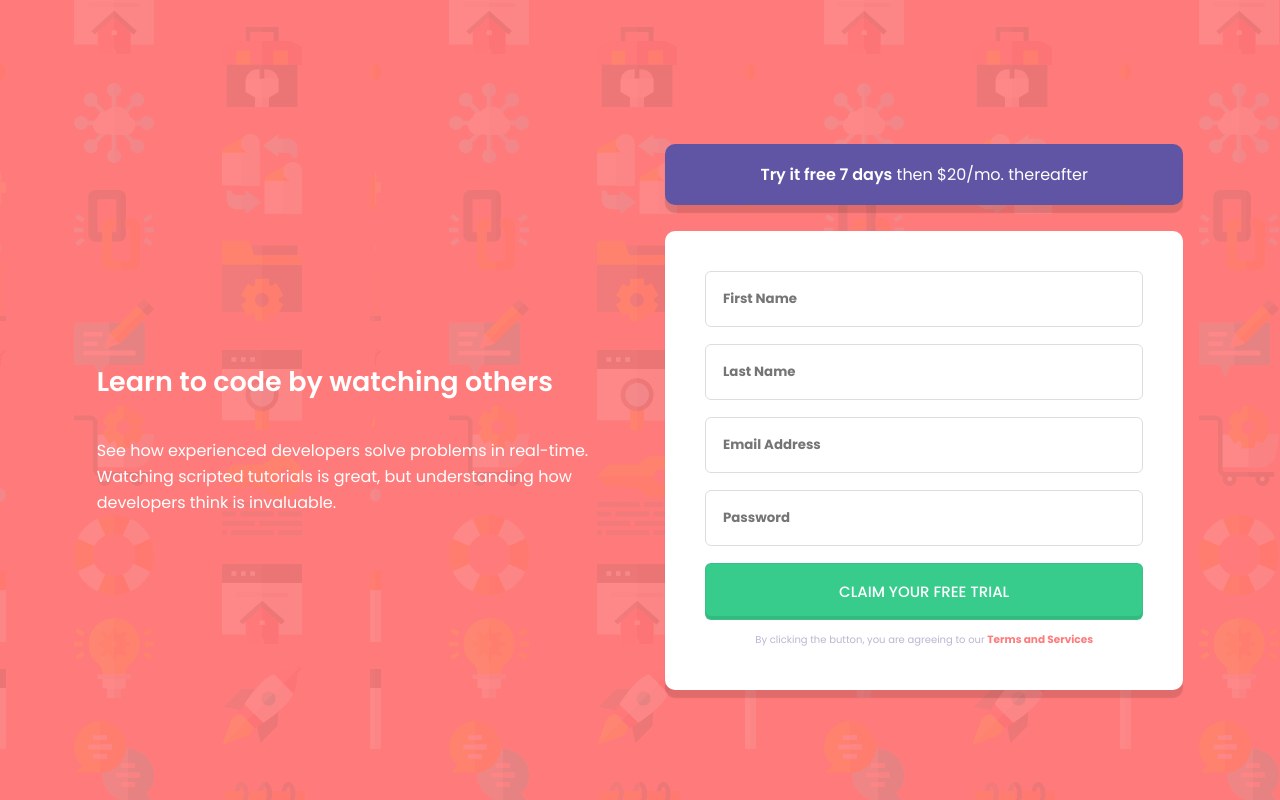
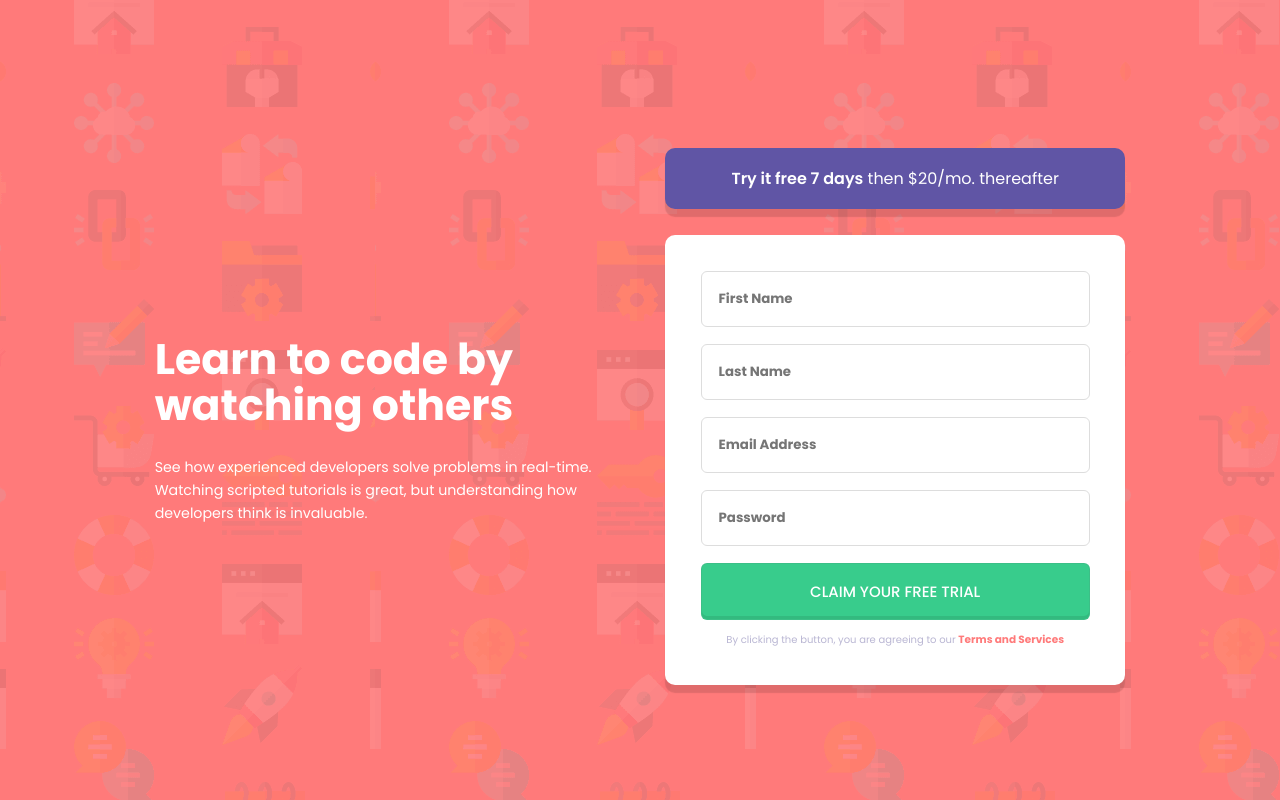
Before and after one commit to buschenyy/intro-component-with-signup-form-master, a React (Create React App) app: page / in a window 1280 px wide. Built offline with nearby package versions, Linux system fonts and the light colour scheme.

Commit message:
adaptive fix

```diff
--- a/src/App.css
+++ b/src/App.css
@@ -1,38 +1,20 @@
-.App {
-  text-align: center;
-}
-
-.App-logo {
-  height: 40vmin;
-  pointer-events: none;
-}
-
-@media (prefers-reduced-motion: no-preference) {
-  .App-logo {
-    animation: App-logo-spin infinite 20s linear;
+@media (min-width: 375px) {
+  body {
+    background: url('./assets/bg-intro-desktop.png'), hsl(0, 100%, 74%);
   }
 }
 
-.App-header {
-  background-color: #282c34;
-  min-height: 100vh;
+body {
+  background: url('./assets/bg-intro-mobile.png'), hsl(0, 100%, 74%);
+}
+
+* {
+  box-sizing: border-box;
+}
+
+.App {
+  text-align: center;
   display: flex;
-  flex-direction: column;
   align-items: center;
   justify-content: center;
-  font-size: calc(10px + 2vmin);
-  color: white;
 }
-
-.App-link {
-  color: #61dafb;
-}
-
-@keyframes App-logo-spin {
-  from {
-    transform: rotate(0deg);
-  }
-  to {
-    transform: rotate(360deg);
-  }
-}
--- a/src/Intro.jsx
+++ b/src/Intro.jsx
@@ -1,18 +1,16 @@
 import styled from 'styled-components'
-import introBg from './assets/bg-intro-mobile.png'
 import { SubForm } from './SubForm'
 
 const Container = styled.div`
   box-sizing: border-box;
   min-width: 375px;
-  background: url(${introBg}), hsl(0, 100%, 74%);
   font-family: Poppins;
   color: white;
   padding: 70px 30px 37px;
-  @media (min-width: 375px) {
+  @media (min-width: 600px) {
     max-width: 1440px;
     min-height: 100vh;
-    padding-inline: 12.083vh;
+    padding-inline: 12.083vw;
     display: grid;
     grid-template-columns: 1fr 1fr;
     grid-template-rows: auto auto auto;
@@ -30,13 +28,12 @@ const Title = styled.h2`
   font-weight: 600;
   font-size: 27px;
   line-height: 36px;
-  @media (min-width: 375px) {
+  @media (min-width: 600px) {
     text-align: start;
     font-weight: 700;
-    line-height: 52px;
-    font-size: 48px;
-    margin-bottom: 15px;
-    transition-delay: 1s;
+    line-height: 3.611vw;
+    font-size: 3.333vw;
+    margin-bottom: 1.042vw;
     grid-row-start: 2;
     grid-row-end: 3;
     grid-column-start: 1;
@@ -49,11 +46,11 @@ const Text = styled.p`
   font-weight: 400;
   margin-bottom: 63px;
   line-height: 26px;
-  @media (min-width: 375px) {
+  @media (min-width: 600px) {
     text-align: start;
-    font-size: 16px;
-    margin-bottom: 106px;
-    transition-delay: 1s;
+    line-height: 1.806vw;
+    font-size: 1.111vw;
+    margin-bottom: 7.361vw;
     grid-row-start: 3;
     grid-row-end: 4;
     grid-column-start: 1;
@@ -72,7 +69,7 @@ const Card = styled.div`
   > span {
     font-weight: 600;
   }
-  @media (min-width: 375px) {
+  @media (min-width: 600px) {
     grid-row-start: 1;
     grid-row-end: 2;
     grid-column-start: 2;
@@ -82,8 +79,8 @@ const Card = styled.div`
 const FormContainer = styled(Card)`
   background: white;
   padding: 24px;
-  @media (min-width: 375px) {
-    padding: 40px;
+  @media (min-width: 600px) {
+    padding: 2.778vw;
     margin: 0;
     grid-row-start: 2;
     grid-row-end: 4;
--- a/src/index.css
+++ b/src/index.css
@@ -5,7 +5,6 @@ body {
     sans-serif;
   -webkit-font-smoothing: antialiased;
   -moz-osx-font-smoothing: grayscale;
-  background: url('./assets/bg-intro-mobile.png'), hsl(0, 100%, 74%);
 }
 
 code {
```
